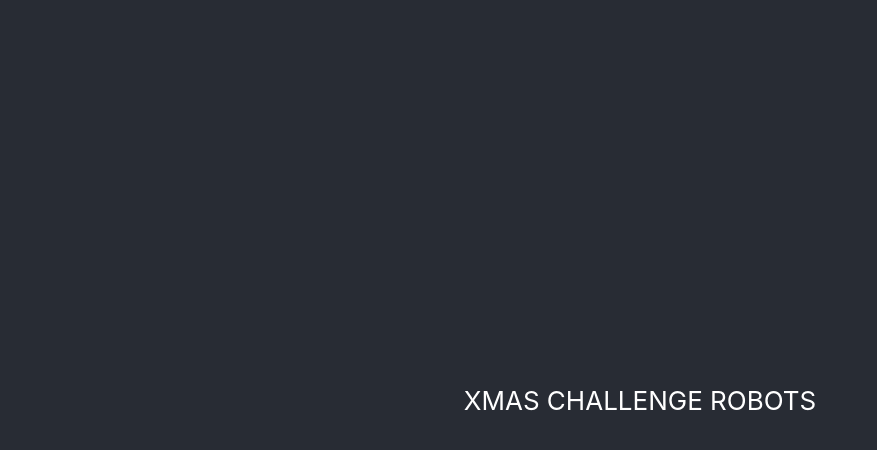
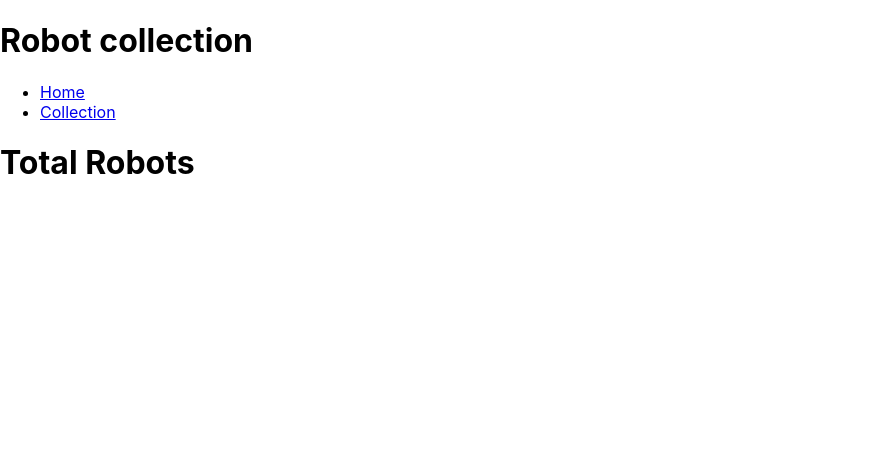
Before and after one commit to mig-code/202210-w11-xmas-miguelpgomez, a React (Create React App) app: page / in a window 1280 px wide. Shown: the top 450 px of the page, without its empty margins (0-877 px from the left). Built offline with nearby package versions, Linux system fonts and the light colour scheme.

Commit message:
:building_construction: update structure

```diff
--- a/src/App.scss
+++ /dev/null
@@ -1,14 +0,0 @@
-.App {
-    text-align: center;
-}
-
-.App-header {
-    background-color: #282c34;
-    min-height: 100vh;
-    display: flex;
-    flex-direction: column;
-    align-items: center;
-    justify-content: center;
-    font-size: calc(10px + 2vmin);
-    color: white;
-}
--- a/src/App.tsx
+++ /dev/null
@@ -1,15 +0,0 @@
-import React from 'react';
-
-import './App.scss';
-
-function App() {
-    return (
-        <div className="App">
-            <header className="App-header">
-                <p>XMAS CHALLENGE ROBOTS</p>
-            </header>
-        </div>
-    );
-}
-
-export default App;
--- /dev/null
+++ b/src/core/components/app/App.tsx
@@ -0,0 +1,15 @@
+import React from 'react';
+import { Layout } from '../layout/layout';
+import { AppRoutes } from '../routes/app.routes';
+
+
+
+function App() {
+    return (
+        <Layout>
+            <AppRoutes></AppRoutes>
+        </Layout>
+    );
+}
+
+export default App;
--- /dev/null
+++ b/src/core/components/header/header.tsx
@@ -0,0 +1,7 @@
+export function Header() {
+    return (
+        <header className="main-header">
+            <h1 className="main-title">Robot collection</h1>
+        </header>
+    );
+}
--- /dev/null
+++ b/src/core/components/layout/layout.tsx
@@ -0,0 +1,13 @@
+import { Header } from '../header/header';
+import { Menu } from '../menu/menu';
+
+export function Layout({ children }: { children: JSX.Element }) {
+    return (
+        <div className="container">
+            <Header></Header>
+            <Menu></Menu>
+
+            {children}
+        </div>
+    );
+}
--- /dev/null
+++ b/src/core/components/menu/menu.tsx
@@ -0,0 +1,21 @@
+import { Link } from "react-router-dom";
+
+export function Menu() {
+    return (
+        <nav className="main-nav">
+            <ul className="main-nav__list">
+                <li className="main-nav__item">
+                    <a href="/" className="main-nav__link">
+                        Home
+                    </a>
+                </li>
+                <li className="main-nav__item">
+                    <Link to={"robots"}>
+                        Collection
+                    </Link>
+
+                </li>
+            </ul>
+        </nav>
+    );
+}
--- /dev/null
+++ b/src/core/components/routes/app.routes.tsx
@@ -0,0 +1,19 @@
+import { Routes, Route, Navigate } from 'react-router-dom';
+import { HomePage } from '../../../features/home/pages/home.page';
+import { MainPage } from '../../../features/main/pages/main.page';
+
+
+
+export function AppRoutes() {
+    return (
+        <Routes>
+            <Route path={''} element={<HomePage></HomePage>}></Route>
+            <Route path={'robots'} element={<MainPage></MainPage>}></Route>
+
+            <Route
+                path={'*'}
+                element={<Navigate to="" replace></Navigate>}
+            ></Route>
+        </Routes>
+    );
+}
--- /dev/null
+++ b/src/features/home/pages/home.page.tsx
@@ -0,0 +1,7 @@
+export function HomePage() {
+    return (
+        <div>
+            <h1>Total Robots</h1>
+        </div>
+    );
+}
--- /dev/null
+++ b/src/features/main/pages/main.page.tsx
@@ -0,0 +1,7 @@
+export function MainPage() {
+    return (
+        <div>
+            <h1>Main page</h1>
+        </div>
+    );
+}
--- a/src/index.tsx
+++ b/src/index.tsx
@@ -1,7 +1,9 @@
 import React from 'react';
 import ReactDOM from 'react-dom/client';
+import App from './core/components/app/App';
 import './index.css';
-import App from './App';
+import { BrowserRouter as Router } from 'react-router-dom';
+
 import reportWebVitals from './reportWebVitals';
 
 const root = ReactDOM.createRoot(
@@ -9,7 +11,10 @@ const root = ReactDOM.createRoot(
 );
 root.render(
     <React.StrictMode>
-        <App />
+        <Router>
+
+            <App ></App>
+        </Router>
     </React.StrictMode>
 );
 
```
Also changed, not shown: 1 other file (tests, documents, lock files or other folders).
